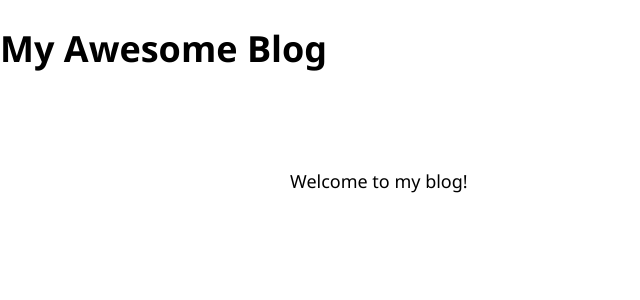
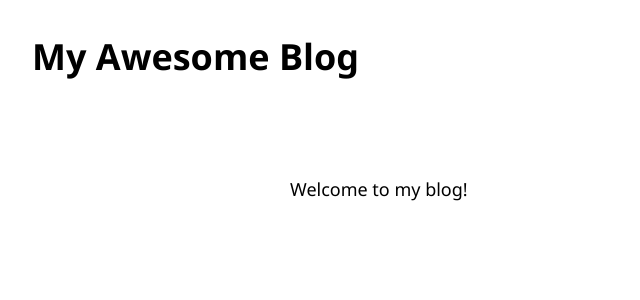
Before and after one commit to lbferrand/readers-blog, a React (Create React App) app: page / in a window 1280 px wide. Shown: the top 300 px of the page, without its empty margins (0-640 px from the left). Built offline with nearby package versions, Linux system fonts and the light colour scheme.

Commit message:
Create pages as components

```diff
--- a/src/App.css
+++ b/src/App.css
@@ -1,3 +1,7 @@
+.container {
+  margin: 2rem;
+}
+
 body {
   font-family: 'Segoe UI', Tahoma, Geneva, Verdana, sans-serif;
   font-size: 18px;
--- a/src/App.js
+++ b/src/App.js
@@ -2,12 +2,15 @@ import './App.css';
 
 function App() {
   return (
-    <div className="App">
-      <h1>My Awesome Blog</h1>
-      <div id='page-body'>
-        Welcome to my blog!
+    <div className='container'>
+      <div className="App">
+        <h1>My Awesome Blog</h1>
+        <div id='page-body'>
+          Welcome to my blog!
+        </div>
       </div>
     </div>
+
   );
 }
 
```
Also changed, not shown: src/Pages/AboutPage.js (added, +9 -0 lines), src/Pages/ArticlePage.js (added, +9 -0 lines), src/Pages/ArticlesListPage.js (added, +9 -0 lines), src/Pages/HomePage.js (added, +9 -0 lines), src/Pages/NotFoundPage.js (added, +9 -0 lines).
